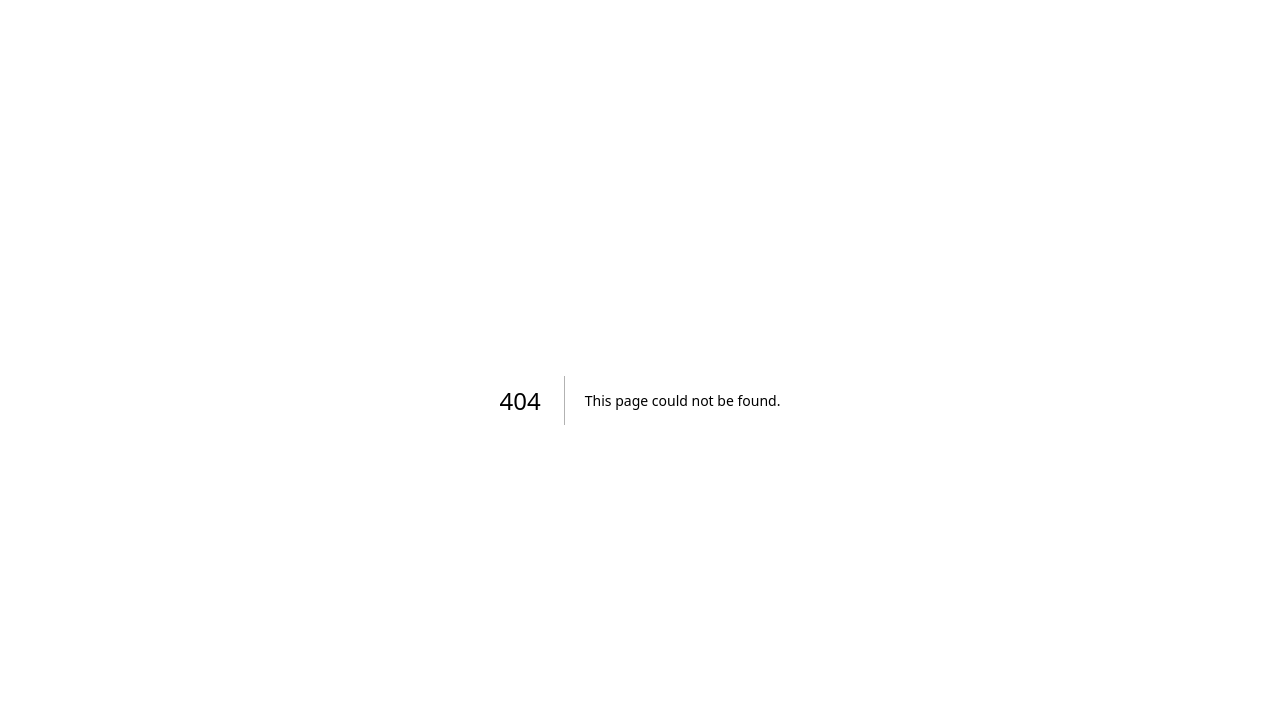
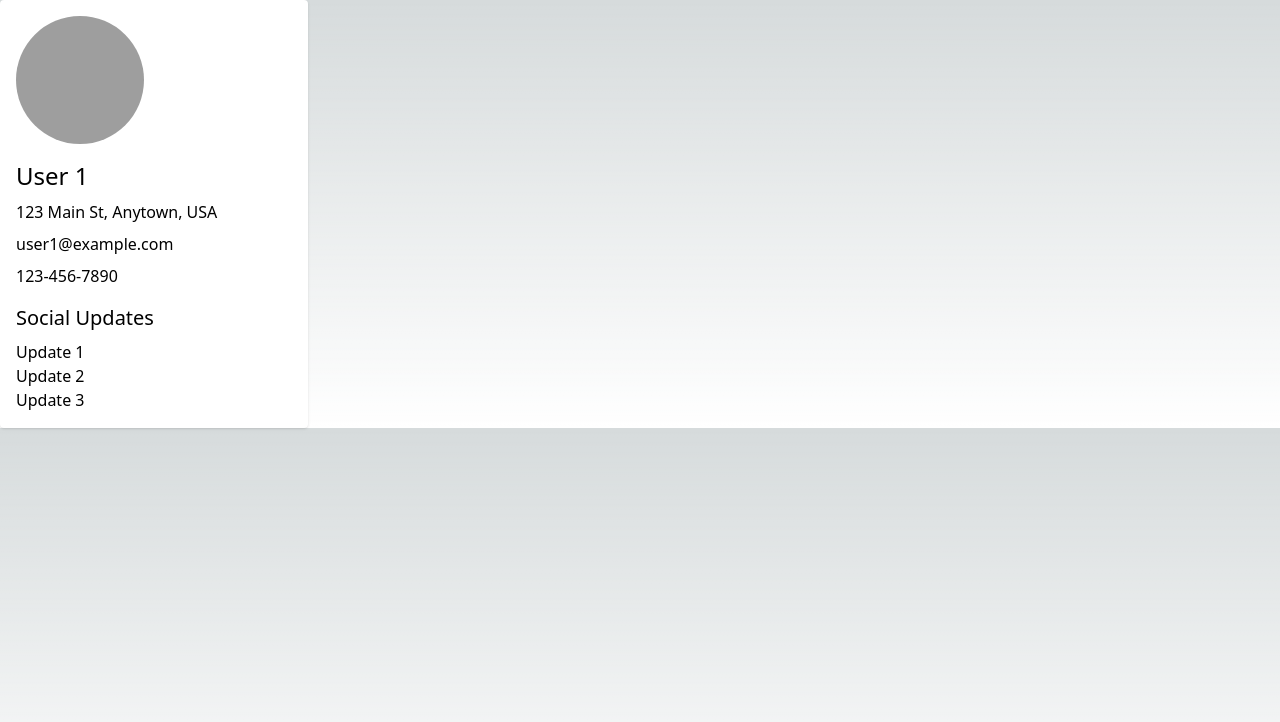
Before and after one commit to imagine-bot/price-107, a Next.js app: page /team in a window 1280 px wide. Before the commit this address had no page. Shown: the top 722 px of the page. Built offline with nearby package versions, Linux system fonts and the light colour scheme; grey boxes are pictures that could not be loaded.

Commit message:
Commit from Stub AI (#8)

```diff
--- /dev/null
+++ b/components/Team.tsx
@@ -0,0 +1,28 @@
+// components/Team.tsx
+import React from 'react';
+import UserProfile from './UserProfile';
+
+interface User {
+  name: string;
+  address: string;
+  email: string;
+  phone: string;
+  profilePic: string;
+  socialUpdates: string[];
+}
+
+interface TeamProps {
+  users: User[];
+}
+
+const Team: React.FC<TeamProps> = ({ users }) => {
+  return (
+    <div className="grid grid-cols-4 gap-4">
+      {users.map((user, index) => (
+        <UserProfile key={index} user={user} />
+      ))}
+    </div>
+  );
+};
+
+export default Team;
--- /dev/null
+++ b/pages/team.tsx
@@ -0,0 +1,21 @@
+// pages/team.tsx
+import Team from '../components/Team';
+
+const users = [
+  // Add 10 example users with random information and profile links
+  {
+    name: 'User 1',
+    address: '123 Main St, Anytown, USA',
+    email: 'user1@example.com',
+    phone: '123-456-7890',
+    profilePic: 'https://example.com/user1.jpg',
+    socialUpdates: ['Update 1', 'Update 2', 'Update 3'],
+  },
+  // ... add 9 more users
+];
+
+const TeamPage = () => {
+  return <Team users={users} />;
+};
+
+export default TeamPage;
```
